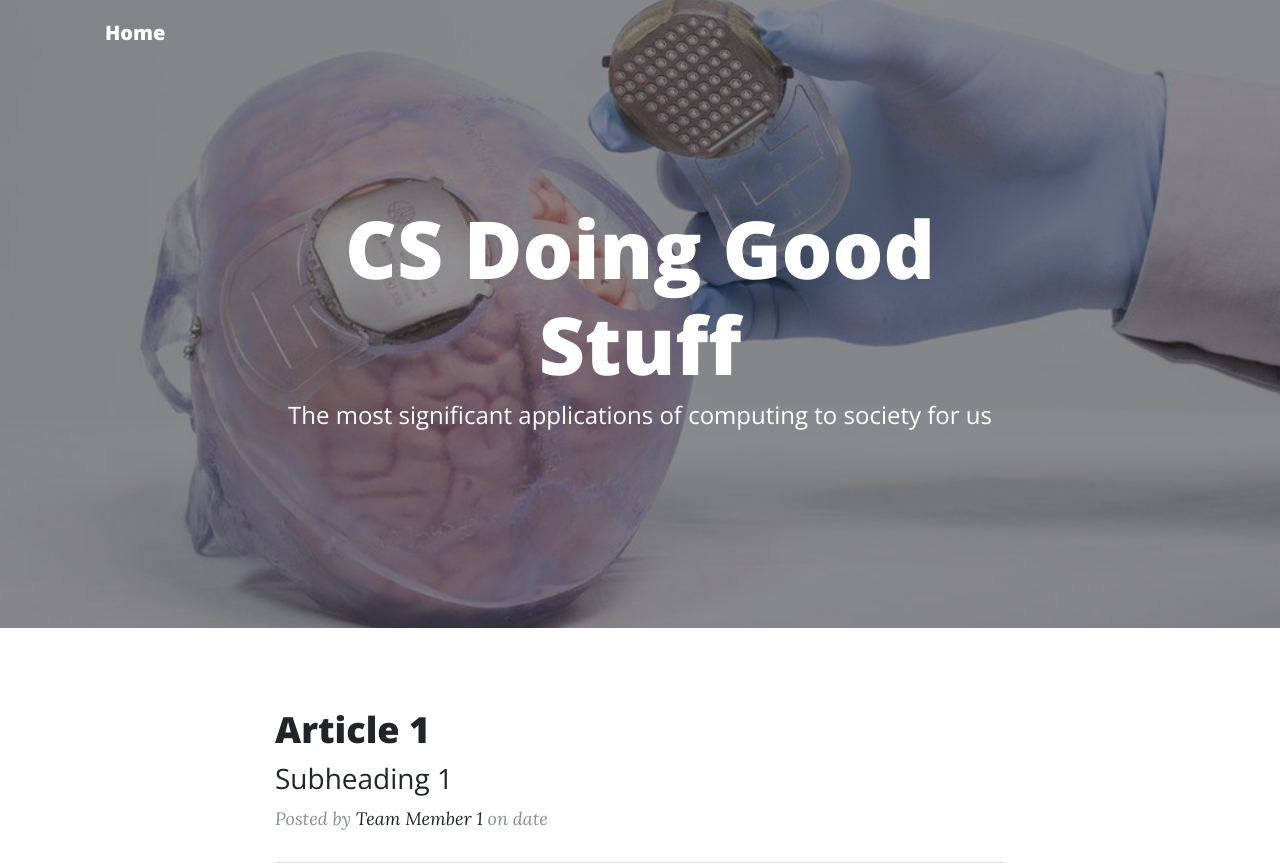
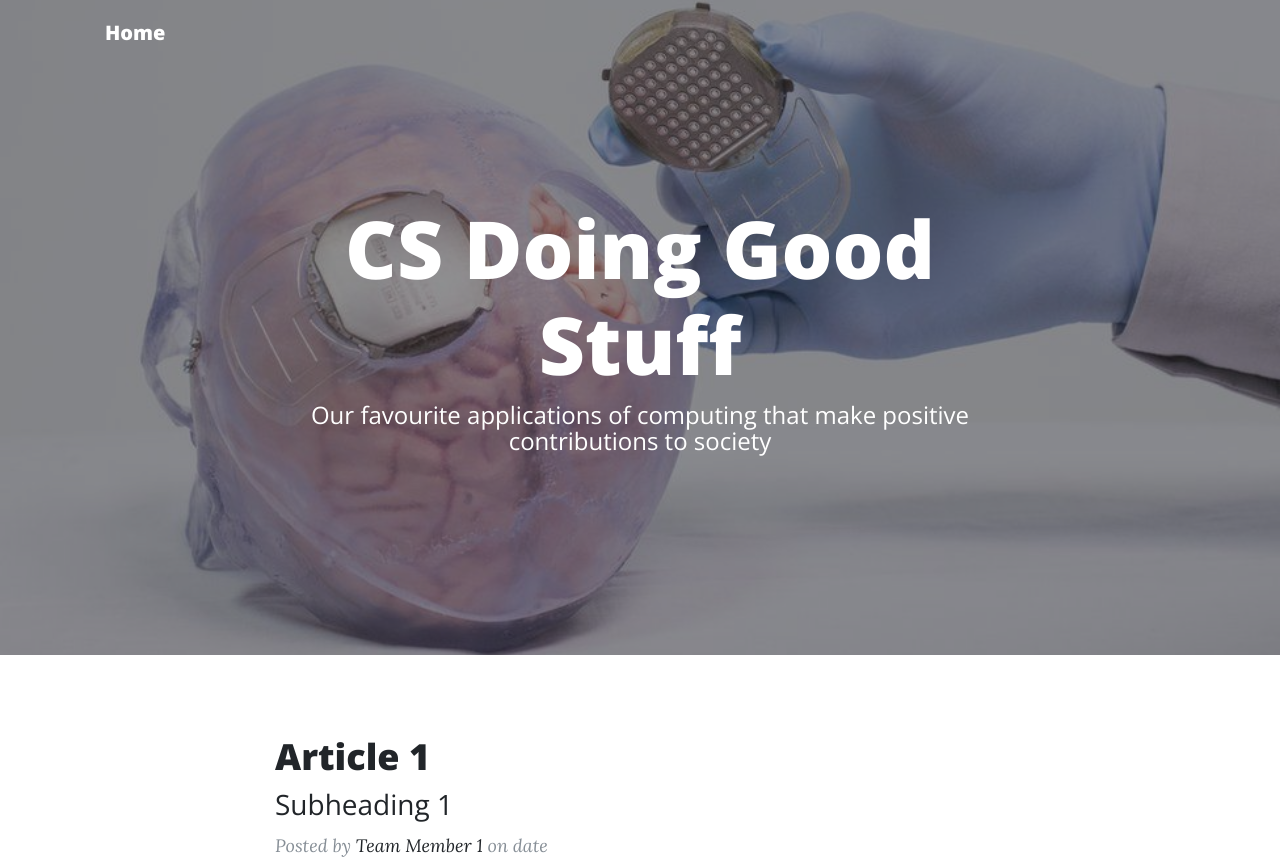
Before and after one commit to KGene1901/KGene1901.github.io, a plain HTML site: page index.html in a window 1280 px wide. Shown: the top 866 px of the page. Drawn offline with nearby package versions, Linux system fonts and the light colour scheme.

Commit message:
changed index page subtitle text

```diff
--- a/index.html
+++ b/index.html
@@ -40,7 +40,7 @@
         <div class="col-lg-8 col-md-10 mx-auto">
           <div class="site-heading">
             <h1>CS Doing Good Stuff</h1>
-            <span class="subheading">The most significant applications of computing to society for us</span>
+            <span class="subheading">Our favourite applications of computing that make positive contributions to society</span>
           </div>
         </div>
       </div>
```
